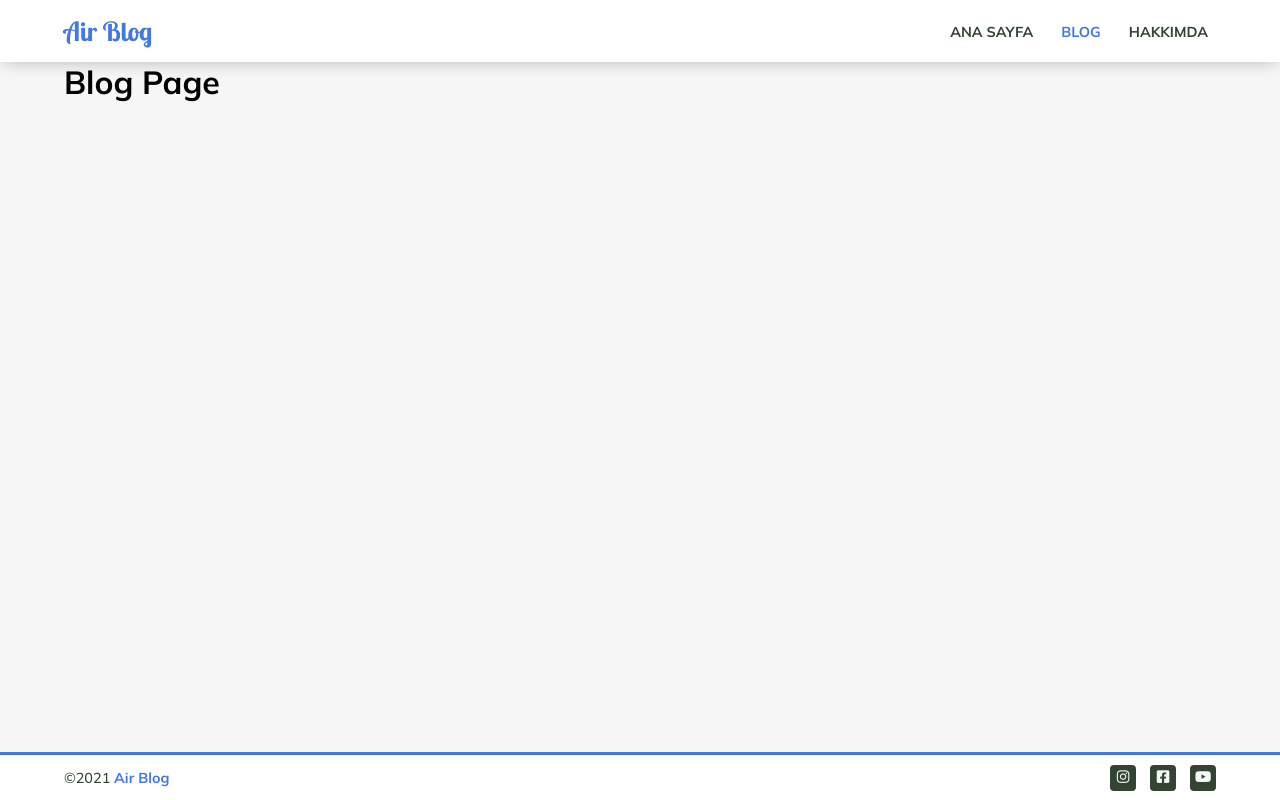
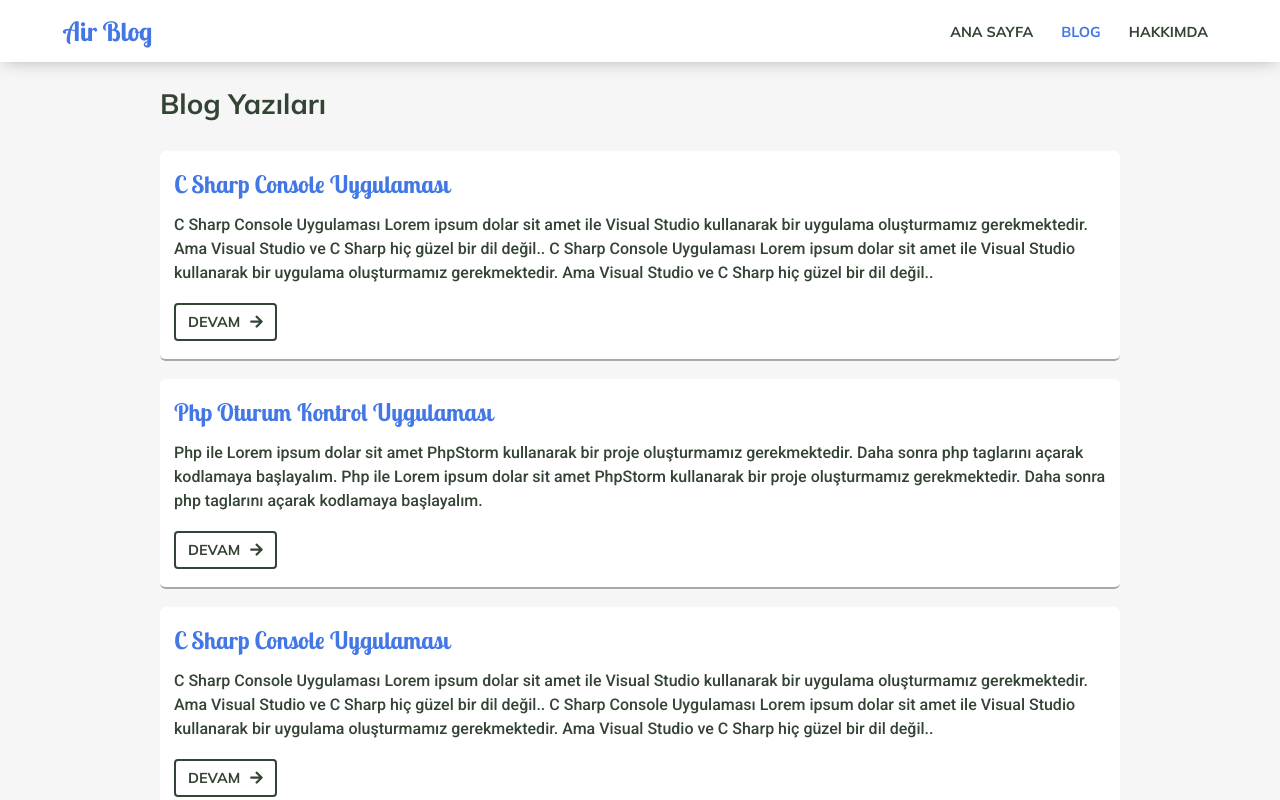
Before and after one commit to ertugrulsencer/air-blog, a Vue app: page /blog in a window 1280 px wide. Shown: the top 800 px of the page. Built offline with nearby package versions, Linux system fonts and the light colour scheme.

Commit message:
Blog view designed and Header style chenged

```diff
--- a/src/components/shared/Header.vue
+++ b/src/components/shared/Header.vue
@@ -21,6 +21,9 @@ export default {
 @import "@/assets/scss/_mixins.scss";
 header.header {
   @include flex;
+  position: sticky;
+  top: 0;
+  z-index: 100;
   height: 62px;
   background: #ffffff;
   box-shadow: 0 2px 18px -4px var(--gray);
--- a/src/views/Blog.vue
+++ b/src/views/Blog.vue
@@ -1,15 +1,26 @@
 <template>
   <main>
-    <div class="container">
-      <h1>Blog Page</h1>
+    <div class="container-slim">
+      <h1 class="header">Blog Yazıları</h1>
     </div>
+    <BlogList />
   </main>
 </template>
 
 <script>
+import BlogList from "@/components/BlogList";
 export default {
   name: "Blog",
+  components: {
+    BlogList,
+  },
 };
 </script>
 
-<style lang="scss" scoped></style>
+<style lang="scss" scoped>
+.header {
+  color: var(--dark);
+  margin: 24px 0;
+  font-size: 1.75rem;
+}
+</style>
```
